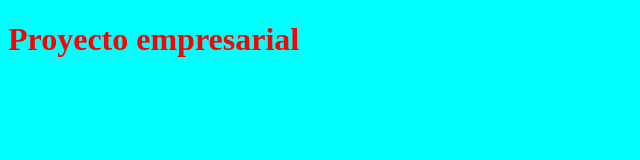
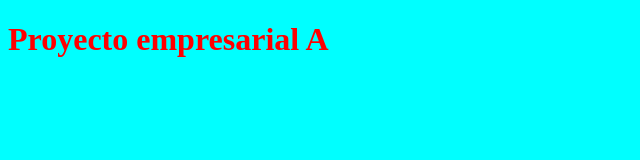
Before and after one commit to wilsonfaura/CursoGit, a plain HTML site: page index.html in a window 1280 px wide. Shown: the full height of the page, 0-640 px from the left. Drawn offline with Linux system fonts and the light colour scheme.

Commit message:
Otros cambios mas

```diff
--- a/css/estilos.css
+++ b/css/estilos.css
@@ -4,4 +4,5 @@ body{
 	background-color: aqua;
 	font-weight: bold;
 	color: red;
+
 }
--- a/index.html
+++ b/index.html
@@ -7,6 +7,6 @@
 </head>
 
 <body>
-	<h1>Proyecto empresarial</h1>
+	<h1>Proyecto empresarial A</h1>
 </body>
 </html>
--- a/js/javascript.js
+++ b/js/javascript.js
@@ -1 +1 @@
-// JavaScript Document
+// JavaScript Document//
```
